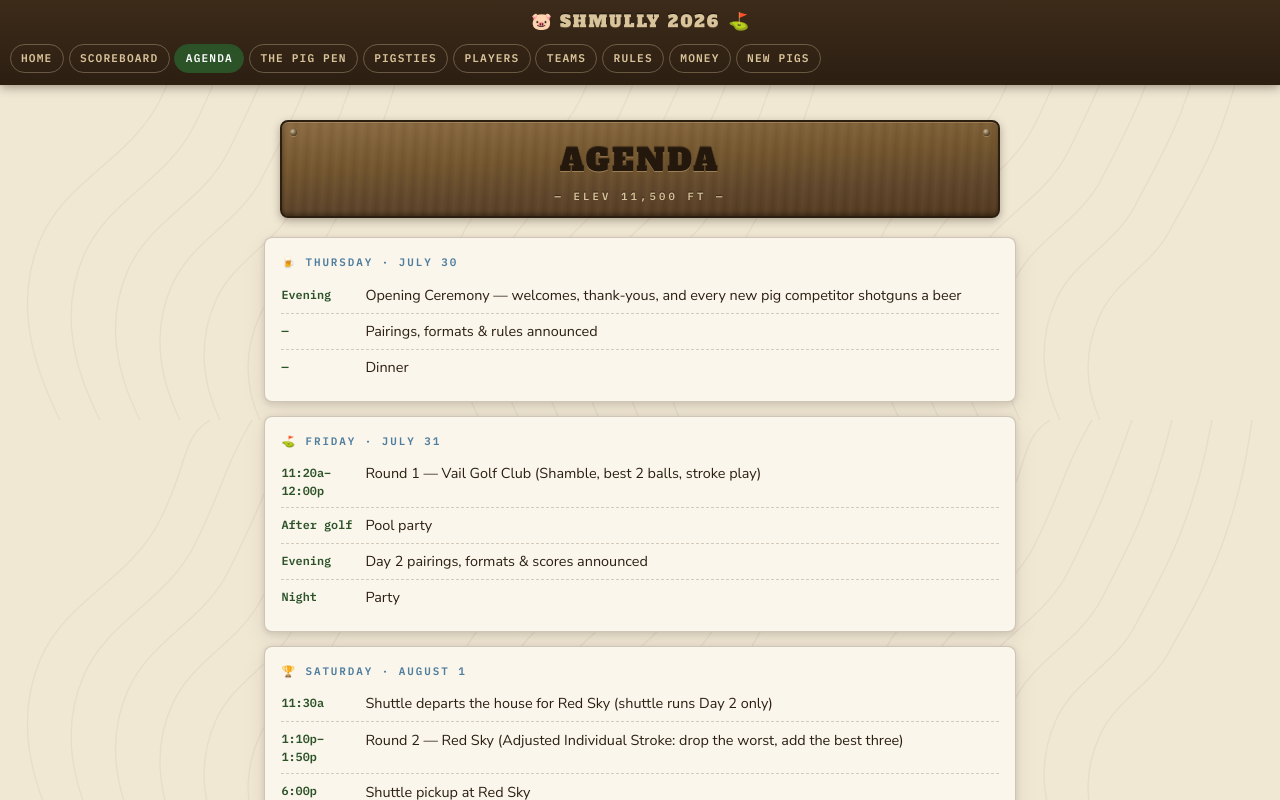
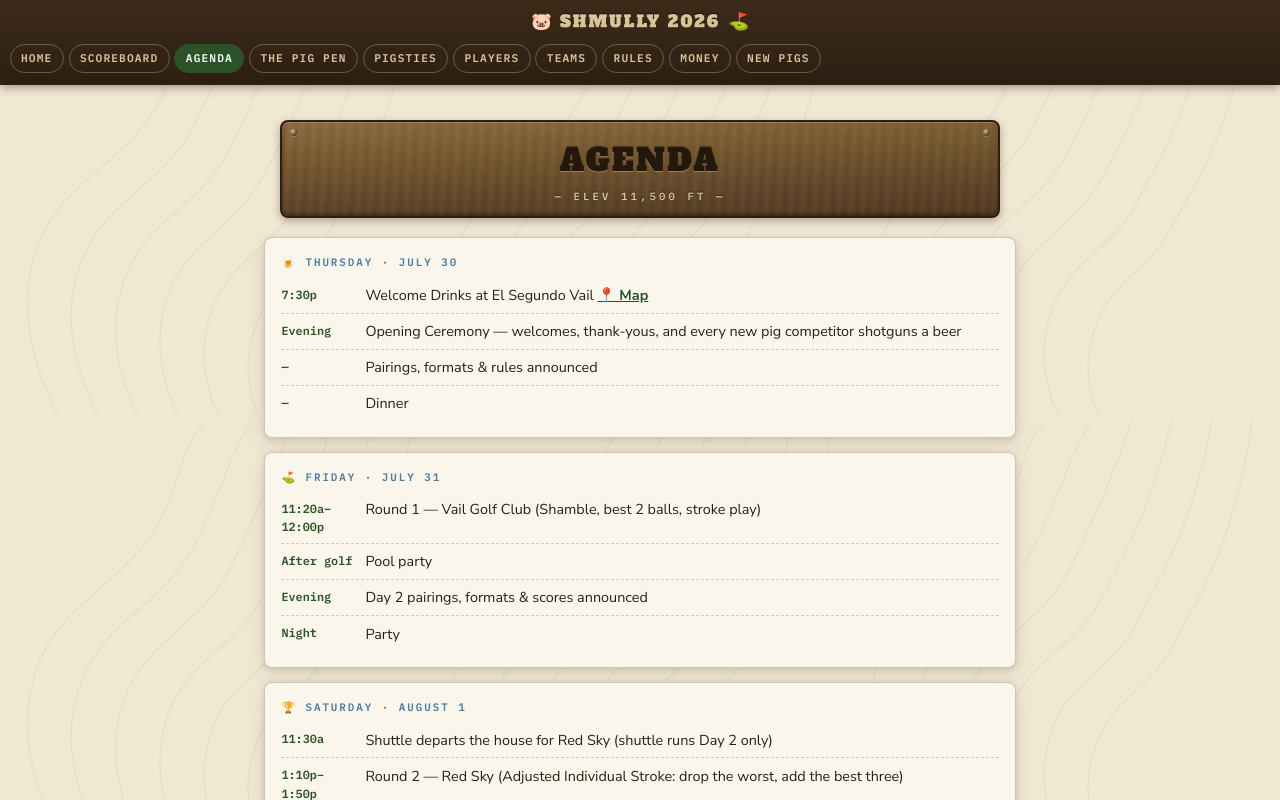
Before and after one commit to jwheuga/shmully.pigs, a React (Vite) app: page /agenda in a window 1280 px wide. Shown: the top 800 px of the page. Built offline with nearby package versions, Linux system fonts and the light colour scheme.

Commit message:
Agenda: add Thursday 7:30p Welcome Drinks at El Segundo Vail with map link
Adds optional link/linkLabel support to agenda items.

Co-Authored-By: Claude Fable 5 <noreply@anthropic.com>
Claude-Session: https://claude.ai/code/session_01SJPHoPtUMUXEp9TjDtaQgt

```diff
--- a/src/data/content.ts
+++ b/src/data/content.ts
@@ -119,6 +119,7 @@ export const agenda = [
     date: 'July 30',
     emoji: '🍺',
     items: [
+      { time: '7:30p', what: 'Welcome Drinks at El Segundo Vail', link: 'https://www.google.com/maps/search/?api=1&query=El+Segundo+Vail+CO', linkLabel: 'Map' },
       { time: 'Evening', what: 'Opening Ceremony — welcomes, thank-yous, and every new pig competitor shotguns a beer' },
       { time: '', what: 'Pairings, formats & rules announced' },
       { time: '', what: 'Dinner' },
--- a/src/pages/Agenda.jsx
+++ b/src/pages/Agenda.jsx
@@ -14,7 +14,17 @@ export default function Agenda() {
             {day.items.map((it, i) => (
               <div className="agenda-item" key={i}>
                 <div className="agenda-time">{it.time || '—'}</div>
-                <div className="agenda-what">{it.what}</div>
+                <div className="agenda-what">
+                  {it.what}
+                  {it.link && (
+                    <>
+                      {' '}
+                      <a href={it.link} target="_blank" rel="noreferrer" style={{ fontWeight: 700, whiteSpace: 'nowrap' }}>
+                        📍 {it.linkLabel || 'Map'}
+                      </a>
+                    </>
+                  )}
+                </div>
               </div>
             ))}
           </div>
```
